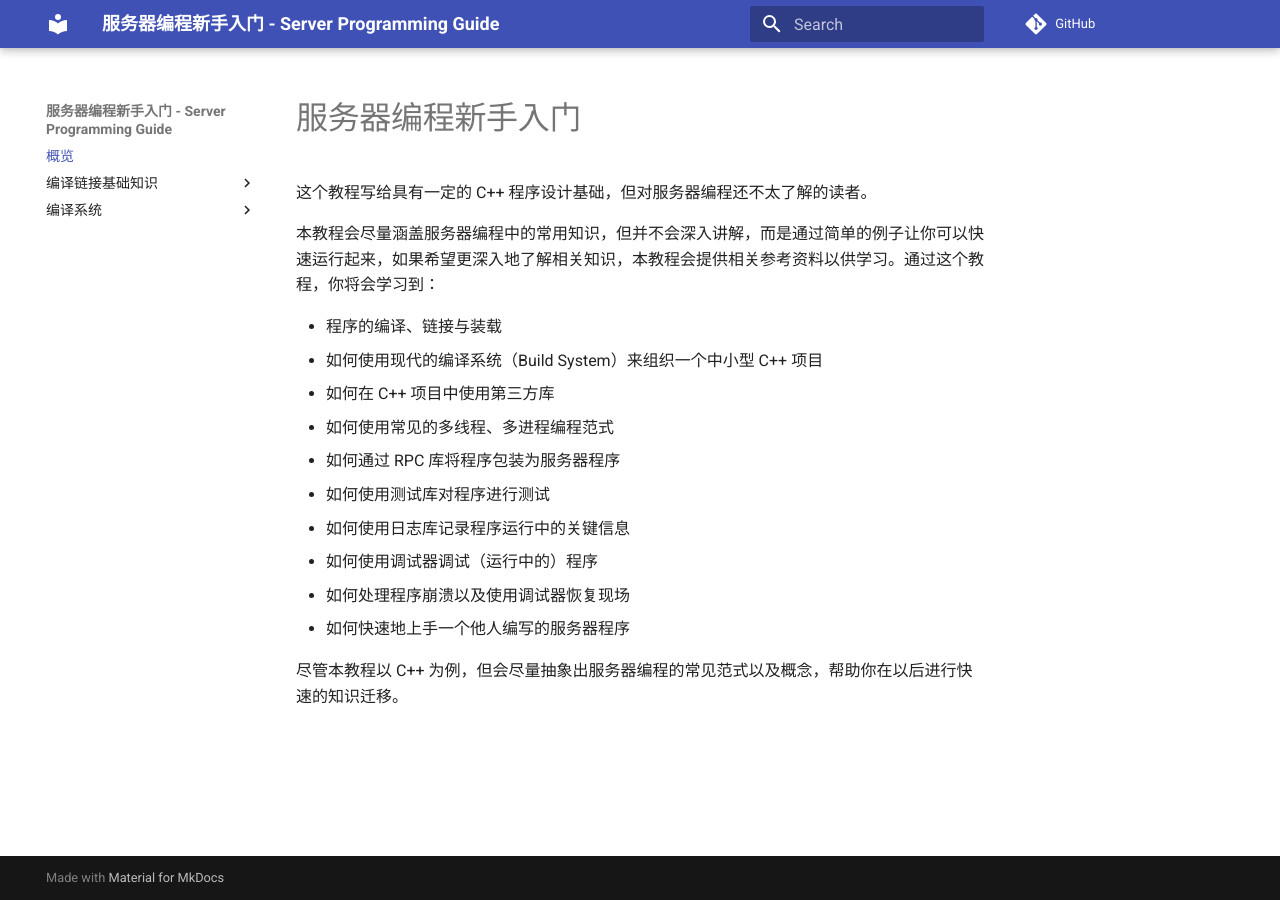
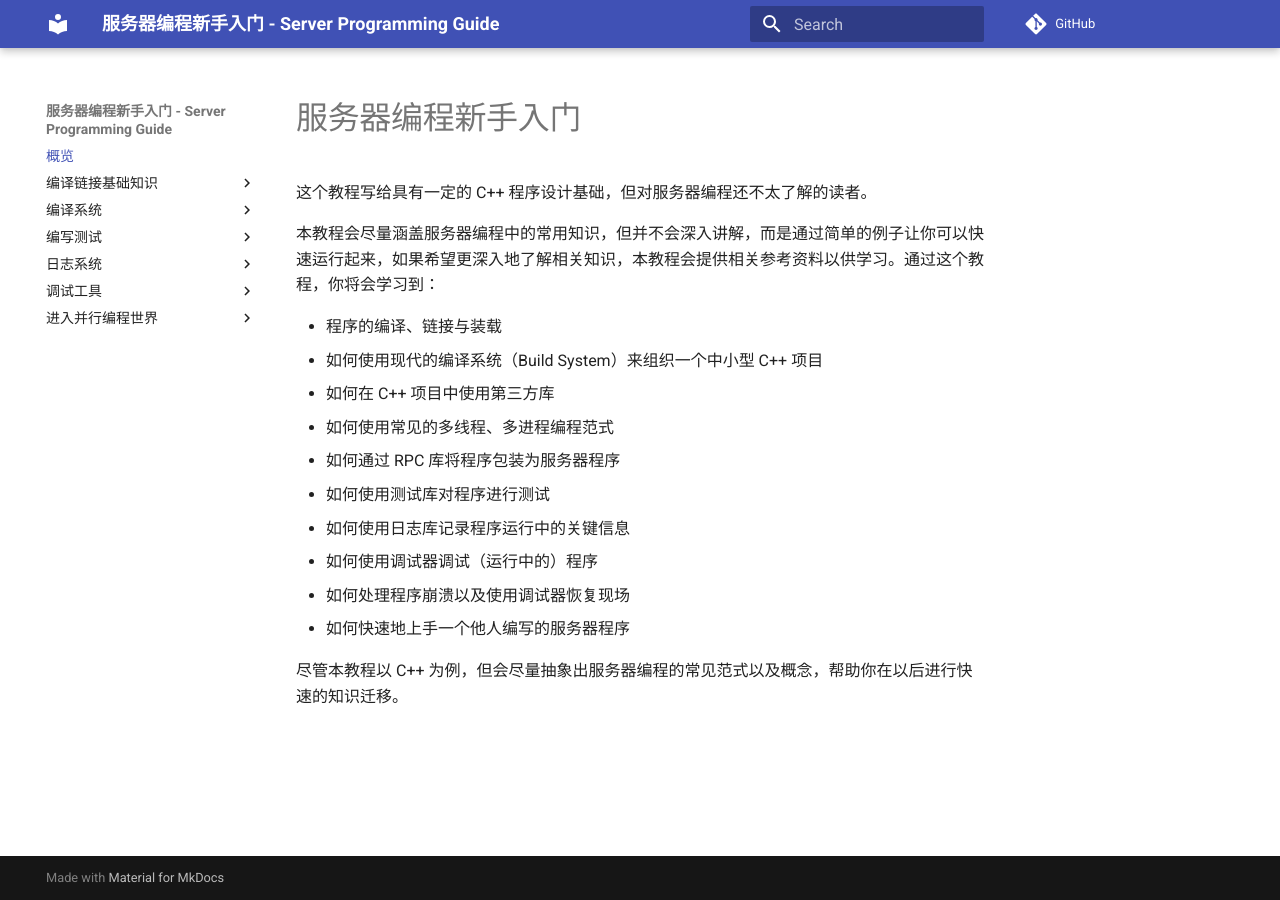
Before and after one commit to howardlau1999/server-programming-guide, an MkDocs documentation site: the page built from docs/index.md, in a window 1280 px wide. Built offline with MkDocs 1.6.1 and Material for MkDocs 9.7.7, drawn with Linux system fonts in a browser that asks for light colours; comment, search, counter and statistics services are not loaded; some of the changed lines change nothing that is shown.

Commit message:
add more outlines

```diff
--- a/mkdocs.yml
+++ b/mkdocs.yml
@@ -15,4 +15,23 @@ nav:
     - 静态链接与动态链接: "basics/static-dynamic-linkage.md"
   - 编译系统:
     - 概览: "build-system/index.md"
+    - Autotools: "build-system/autotools.md"
     - CMake: "build-system/cmake.md"
+    - Bazel: "build-system/bazel.md"
+    - 实战:
+      - 使用 CMake 编译多文件项目: "build-system/practice/cmake.md"
+      - 在项目中使用第三方库: "build-system/practice/third-party-library.md"
+  - 编写测试:
+    - 概览: "testing/index.md"
+  - 日志系统:
+    - 概览: "logging/index.md"
+  - 调试工具:
+    - 概览: "debugging/index.md"
+  - 进入并行编程世界:
+    - 多线程编程: "parallel/multi-threading.md"
+    - 多进程编程: "parallel/multi-processing.md"
+    - 实战:
+      - 多线程共享队列: "parallel/practice/multi-threading-queue.md"
+      - 多进程共享队列: "parallel/practice/multi-processing-queue.md"
+      - 线程池: "parallel/practice/thread-pool.md"
+      - 进程池: "parallel/practice/process-pool.md"
```
Also changed, not shown: docs/build-system/autotools.md (added), docs/build-system/bazel.md (added), docs/build-system/practice/cmake.md (added), docs/build-system/practice/third-party-library.md (added), docs/debugging/index.md (added), docs/logging/index.md (added), docs/parallel/multi-processing.md (added), docs/parallel/multi-threading.md (added), docs/parallel/practice/multi-processing-queue.md (added), docs/parallel/practice/multi-threading-queue.md (added), docs/parallel/practice/process-pool.md (added), docs/parallel/practice/thread-pool.md (added), docs/testing/index.md (added).
